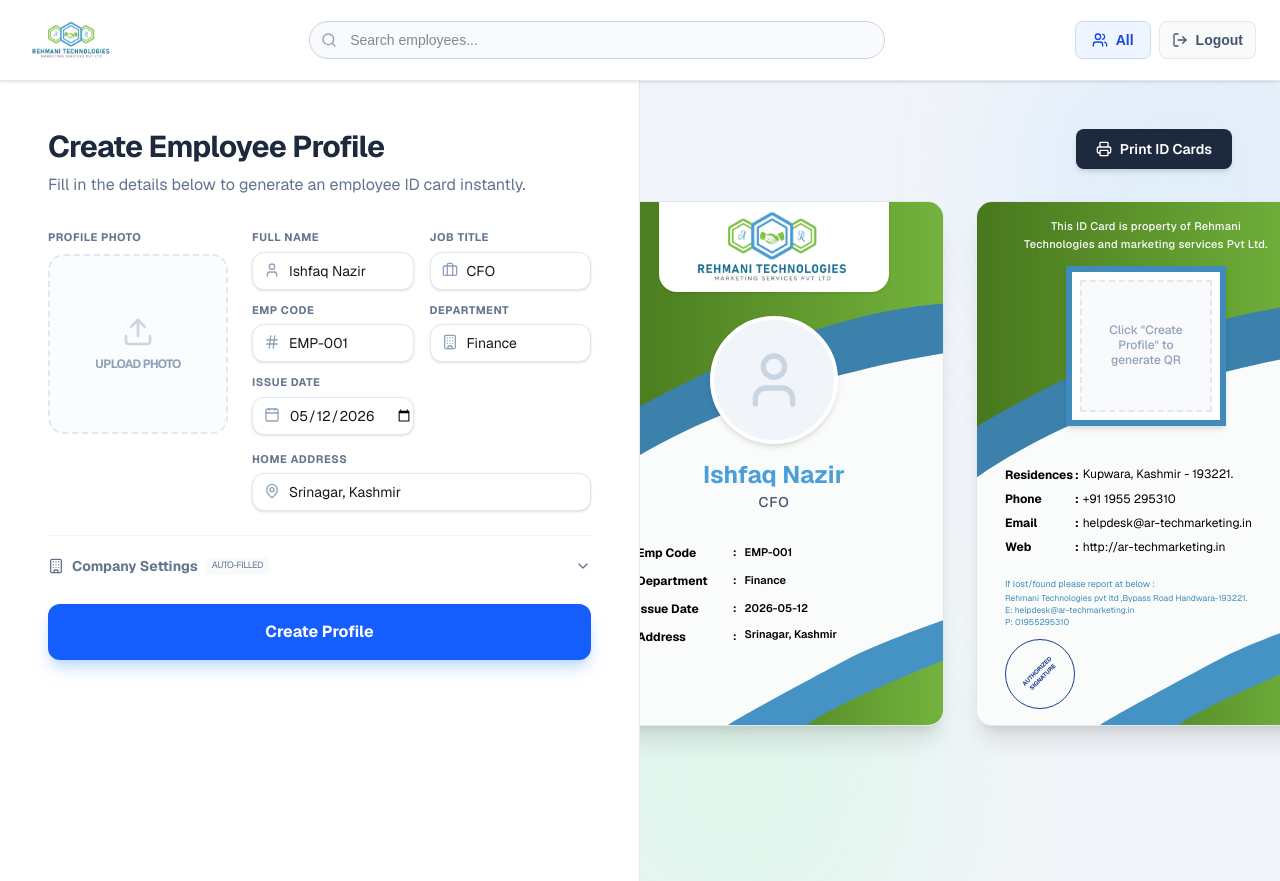
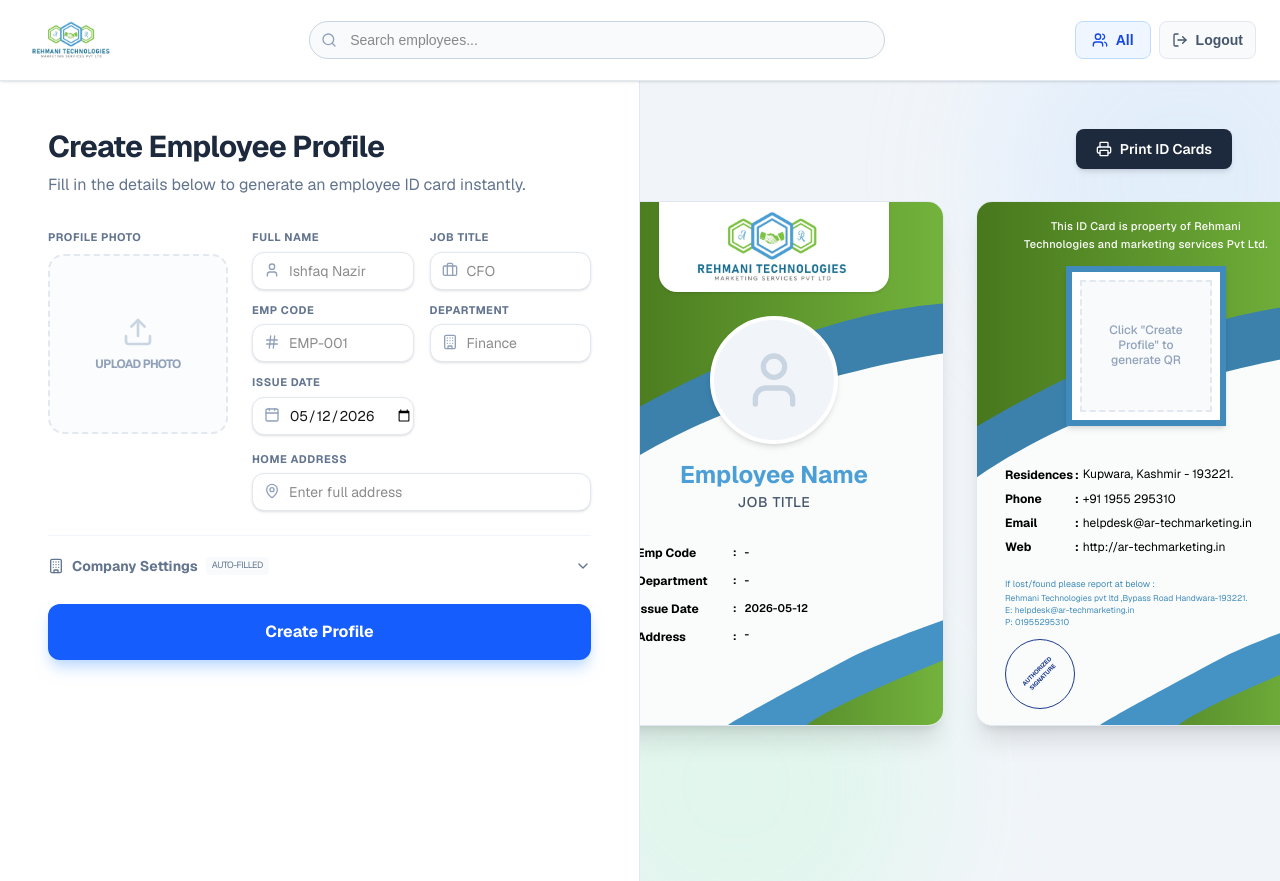
Before and after one commit to mumarshaikh64/card-genrator, a Next.js app: page / in a window 1280 px wide. Built offline with nearby package versions, Linux system fonts and the light colour scheme; sample sign-in values are in the browser's storage.

Commit message:
Removed default dummy data and updated placeholders

```diff
--- a/app/page.tsx
+++ b/app/page.tsx
@@ -12,13 +12,13 @@
   const editId = searchParams.get('edit');
 
   const [formData, setFormData] = useState({
-    name: "Ishfaq Nazir",
-    jobTitle: "CFO",
-    empCode: "EMP-001",
-    department: "Finance",
+    name: "",
+    jobTitle: "",
+    empCode: "",
+    department: "",
     issueDate: "", // Initially empty to avoid hydration mismatch
-    phone: "+91 0000 000000",
-    address: "Srinagar, Kashmir",
+    phone: "",
+    address: "",
     companyAddress: "Kupwara, Kashmir - 193221.",
     companyPhone: "+91 1955 295310",
     companyEmail: "helpdesk@ar-techmarketing.in",
```
